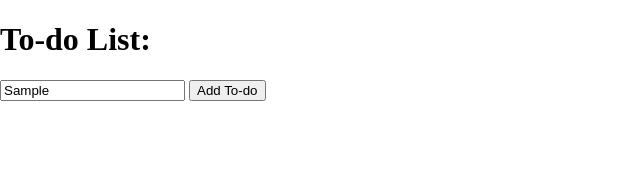
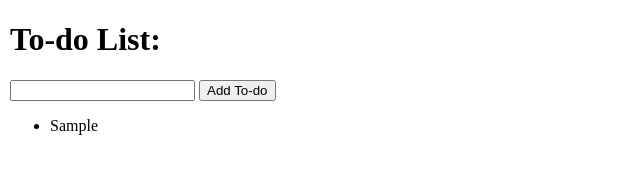
Before and after one commit to pat-kelly/dom-todo-lab, a plain HTML site: page index.html in a window 1280 px wide. Both pictures are taken after typing "Sample" into the empty fields and a click on the button "Add To-do". Shown: the whole page, without its empty margins (0-640 px from the left). Drawn offline with Linux system fonts and the light colour scheme.

Commit message:
'technically' finish the lab

```diff
--- a/css/style.css
+++ b/css/style.css
@@ -1,3 +1,4 @@
 body{
   margin: 0;
+  padding-left: 10px;
 }
--- a/js/app.js
+++ b/js/app.js
@@ -0,0 +1,15 @@
+//===================== CACHED ELEMENT REFERENCES =====================//
+const inputEl = document.getElementById('usrIn');
+const sBtn = document.getElementById('submit-button');
+const ulEl = document.getElementById('todo-list');
+//===================== CACHED ELEMENT REFERENCES =====================//
+
+//reset input field on refresh
+inputEl.value = "";
+
+sBtn.addEventListener('click', evt =>{
+  const li = document.createElement('li');
+  li.textContent = inputEl.value;
+  inputEl.value = "";
+  ulEl.appendChild(li);
+})
```
